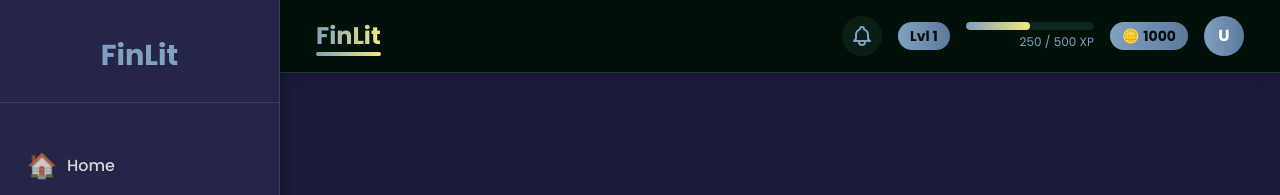
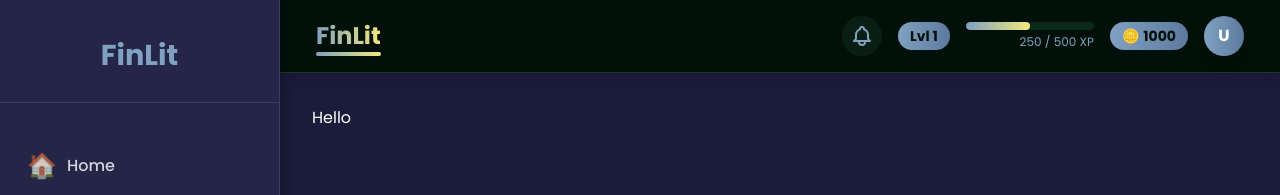
Before and after one commit to pranav-c-r/FinLit, a React (Vite) app: page /level11 in a window 1280 px wide. Shown: the top 195 px of the page. Built offline with nearby package versions, Linux system fonts and the light colour scheme.

Commit message:
Added lvl1round1 page

```diff
--- a/src/App.jsx
+++ b/src/App.jsx
@@ -12,6 +12,7 @@ import Leaderboard from './pages/Leaderboard';
 import Profile from './pages/Profile';
 import './App.css';
 import './styles/globals.css';
+import Level11 from './pages/Level1/round1';
 
 
 function App() {
@@ -25,11 +26,13 @@ function App() {
             <main className="main-content">
               <Routes>
                 <Route path="/" element={<Home />} />
+                <Route path="/level11" element={<Level11 />} />
                 <Route path="/lessons" element={<Lessons />} />
                 <Route path="/challenges" element={<Challenges />} />
                 <Route path="/goals" element={<Goals />} />
                 <Route path="/leaderboard" element={<Leaderboard />} />
                 <Route path="/profile" element={<Profile />} />
+
               </Routes>
             </main>
           </div>
--- /dev/null
+++ b/src/pages/Level1/round1.jsx
@@ -0,0 +1,11 @@
+import React from 'react'
+
+const Level11 = () => {
+  return (
+    <div>
+        <span className=' text-white ' >Hello</span>
+    </div>
+  )
+}
+
+export default Level11
```
